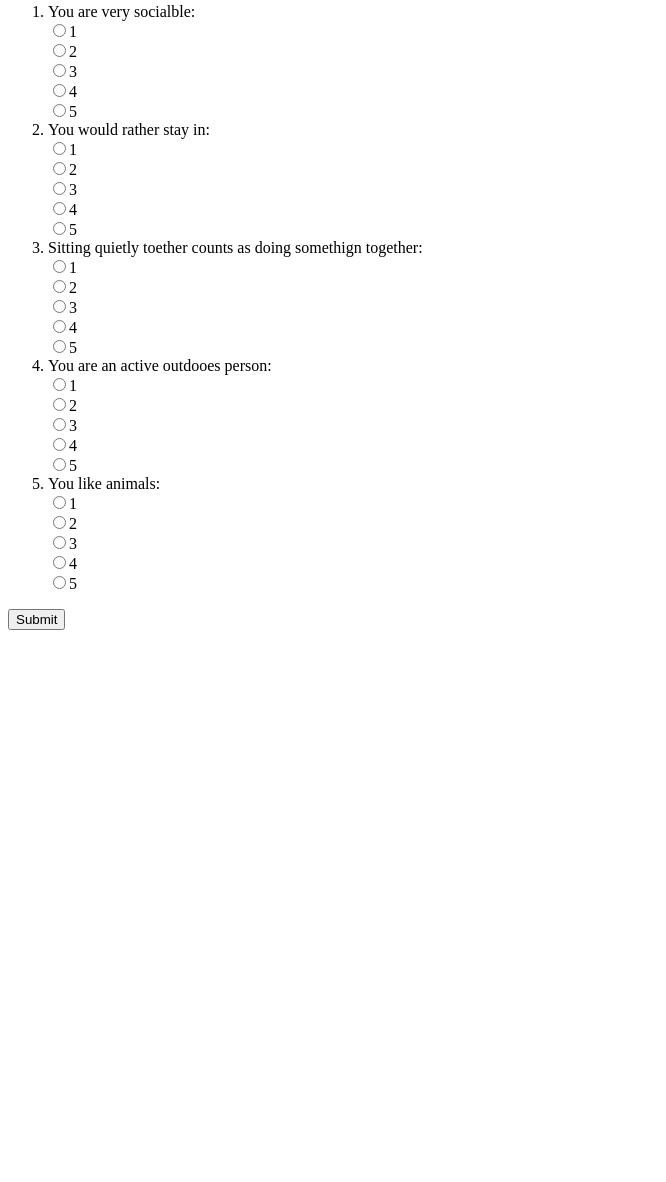
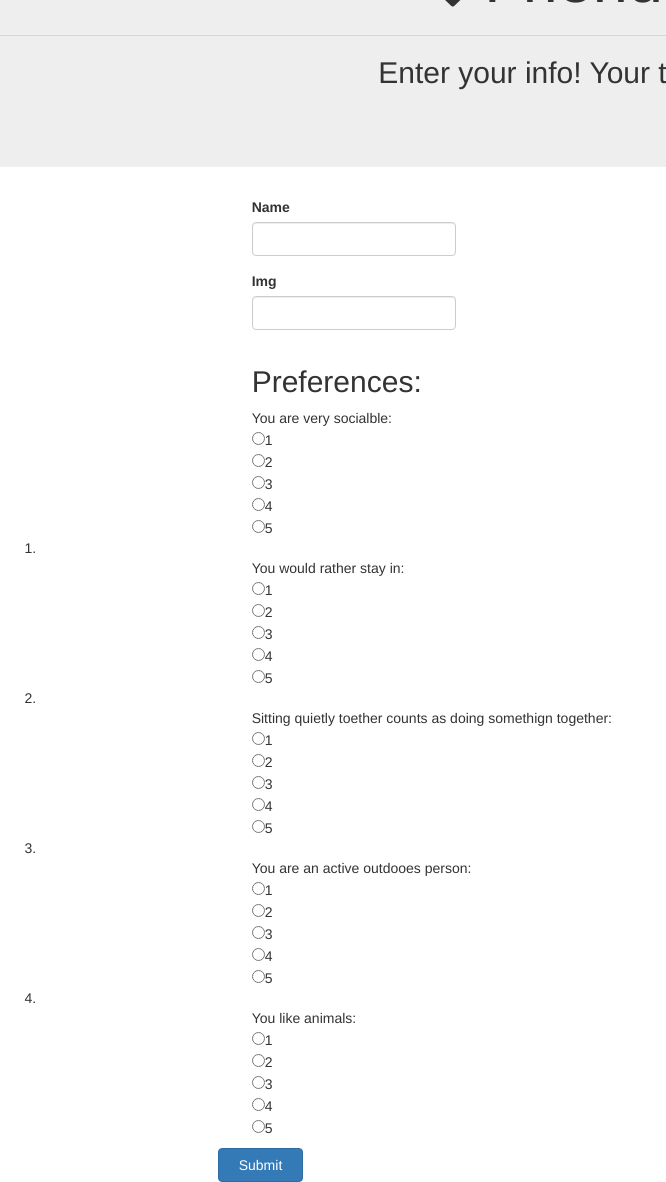
Before and after one commit to lobo89x/FriendFinder, a website: page new.html in a window 1280 px wide. Shown: the part 122-1304 px from the top of the page, without its empty margins (0-666 px from the left). Before the commit the page ends 800 px from the top, so only its background shows below. Drawn offline with nearby package versions, Linux system fonts and the light colour scheme.

Commit message:
updateed the forms, need to work on radio valies

```diff
--- a/new.html
+++ b/new.html
@@ -5,97 +5,177 @@
     <meta name="viewport" content="width=device-width, initial-scale=1.0">
     <meta http-equiv="X-UA-Compatible" content="ie=edge">
     <title>FriendFinder | New User</title>
+    <link rel="stylesheet" href="https://stackpath.bootstrapcdn.com/font-awesome/4.7.0/css/font-awesome.min.css">
+    <script src="https://code.jquery.com/jquery.js"></script> <!-- JQ -->
+    <link rel="stylesheet" href="https://maxcdn.bootstrapcdn.com/bootstrap/3.3.6/css/bootstrap.min.css">
+
 </head>
 <body>
+    <container>
+    </container>
     <div id= "allQuestions">
-
+    <div class="jumbotron">
+            <h1 class="text-center"><i class="fa fa-heart"></i>Friend Finder</h1>
+            <hr>
+            <h2 class="text-center">Enter your info! Your true match awaits!</h2>
+            <br>
+    </div>
         <ol>
             <!-- preference questions -->
             <div class="card-body">
                 <form role="form">
+                        <div class="row">
+
+                    <div class="col-lg-2"></div>
+                    <div class="col-lg-8">
                         <div class="form-group">
                           <label for="userName">Name</label>
-                <input type="text" class="form-control" id="userName">
+                          <input type="text" class="form-control" id="userName" style="width: 25%;">
                         </div>
                         <div class="form-group">
                           <label for="userImg">Img</label>
-                <input type="text" class="form-control" id="userImg">
+                          <input type="text" class="form-control" id="userImg" style="width: 25%;">
                         </div>
-              <div id="preferences"> <h2>Preferences:</h2>
-                  <li><!-- q1 start-->
-                      <div class="questions" id="q1"> You are very socialble:
+                    </div>
+                    <div class="col-lg-2"></div>
+                        </div>
+                    <div id="preferences">
+                    <div class="row">
+                        <div class="col-lg-2"></div>
+                        <div class="col-lg-8">
+                            <h2>Preferences:</h2>
+                        </div>
+                        <div class="col-lg-2"></div>
+                    </div>
+
+                            <div class="row">
+
+                                <div class="col-lg-2"></div>
+                                <div class="col-lg-8">
+                                    <div class="questions" id="q1"> You are very socialble:</div>
+                                </div>
+                                <div class="col-lg-2"></div>
+                            </div>
                             <!-- q1 menu -->
-                          <div class="btn-group mr-2" role="group" aria-label="First group">
-                            <div class="custom-control custom-radio custom-control-inline"> <input type="radio" value=1 class="custom-control-input"  id="defaultInline1" name="inlineDefaultRadiosExample">1</input></div>
-                            <div class="custom-control custom-radio custom-control-inline"> <input type="radio" value=2 class="custom-control-input"  id="defaultInline2" name="inlineDefaultRadiosExample">2</input></div>
-                            <div class="custom-control custom-radio custom-control-inline"> <input type="radio" value=3 class="custom-control-input"  id="defaultInline3" name="inlineDefaultRadiosExample">3</input></div>
-                            <div class="custom-control custom-radio custom-control-inline"> <input type="radio" value=4 class="custom-control-input"  id="defaultInline4" name="inlineDefaultRadiosExample">4</input></div>
-                            <div class="custom-control custom-radio custom-control-inline"> <input type="radio" value=5 class="custom-control-input"  id="defaultInline5" name="inlineDefaultRadiosExample">5</input></div>
-
+                            <div class="row">
+                                <div class="col-lg-2"></div>
+                                <div class="col-lg-8">
+                                    <div class="btn-group mr-3" role="group" aria-label="First group">
+                                        <div class="custom-control custom-radio custom-control-inline"> <input type="radio" value=1 class="custom-control-input"  id="q1" name="group1">1</input></div>
+                                        <div class="custom-control custom-radio custom-control-inline"> <input type="radio" value=2 class="custom-control-input"  id="q1" name="group1">2</input></div>
+                                        <div class="custom-control custom-radio custom-control-inline"> <input type="radio" value=3 class="custom-control-input"  id="q1" name="group1">3</input></div>
+                                        <div class="custom-control custom-radio custom-control-inline"> <input type="radio" value=4 class="custom-control-input"  id="q1" name="group1">4</input></div>
+                                        <div class="custom-control custom-radio custom-control-inline"> <input type="radio" value=5 class="custom-control-input"  id="q1" name="group1">5</input></div>
                                     </div>
-                  </div><!-- q1 end --></li>
+                                </div>
+                                <div class="col-lg-2"></div>
+                            </div>
+                            <li></li>
+                    </div>
 
 
-                  <li><!-- q2 start -->
-                  <div class="questions" id="q2"> You would rather stay in:
-                      <!-- q2 checkboxes -->
+                  <!-- q2 start -->
+                <div class="row">
+                    <div class="col-lg-2"></div>
+                    <div class="col-lg-8">
+                        <div class="questions" id="q2"> You would rather stay in:                </div>
+                    </div>
+                    <div class="col-lg-2"></div>
+                </div>
+                <div class="row">
+                    <div class="col-lg-2"></div>
+                    <div class="col-lg-8">
                         <div class="btn-group mr-2" role="group" aria-label="First group">
-                                    <div class="custom-control custom-radio custom-control-inline"> <input type="radio" value=1 class="custom-control-input"  id="defaultInline1" name="inlineDefaultRadiosExample">1</input></div>
-                                    <div class="custom-control custom-radio custom-control-inline"> <input type="radio" value=2 class="custom-control-input"  id="defaultInline2" name="inlineDefaultRadiosExample">2</input></div>
-                                    <div class="custom-control custom-radio custom-control-inline"> <input type="radio" value=3 class="custom-control-input"  id="defaultInline3" name="inlineDefaultRadiosExample">3</input></div>
-                                    <div class="custom-control custom-radio custom-control-inline"> <input type="radio" value=4 class="custom-control-input"  id="defaultInline4" name="inlineDefaultRadiosExample">4</input></div>
-                                    <div class="custom-control custom-radio custom-control-inline"> <input type="radio" value=5 class="custom-control-input"  id="defaultInline5" name="inlineDefaultRadiosExample">5</input></div>
-
+                            <div class="custom-control custom-radio custom-control-inline"> <input type="radio" value=1 class="custom-control-input"  id="q2" name="group2">1</input></div>
+                            <div class="custom-control custom-radio custom-control-inline"> <input type="radio" value=2 class="custom-control-input"  id="q2" name="group2">2</input></div>
+                            <div class="custom-control custom-radio custom-control-inline"> <input type="radio" value=3 class="custom-control-input"  id="q2" name="group2">3</input></div>
+                            <div class="custom-control custom-radio custom-control-inline"> <input type="radio" value=4 class="custom-control-input"  id="q2" name="group2">4</input></div>
+                            <div class="custom-control custom-radio custom-control-inline"> <input type="radio" value=5 class="custom-control-input"  id="q2" name="group2">5</input></div>
                         </div>
                     </div>
-                      </div> <!-- q2 end -->
-
-                      <li><!-- q3 start -->
-                          <div class="questions" id="q3"> Sitting quietly toether counts as doing somethign together:
-                              <!-- q3 checkboxes -->
+                    <div class="col-lg-2"></div>
+                </div>
+                <li></li>
+                <!-- q3 start -->
+                <div class="row">
+                    <div class="col-lg-2"></div>
+                    <div class="col-lg-8">
+                        <div class="questions" id="q3"> Sitting quietly toether counts as doing somethign together:          </div>
+                    </div>
+                    <div class="col-lg-2"></div>
+                </div>
+                <div class="row">
+                    <div class="col-lg-2"></div>
+                    <div class="col-lg-8">
                         <div class="btn-group mr-2" role="group" aria-label="First group">
-                                    <div class="custom-control custom-radio custom-control-inline"> <input type="radio" value=1 class="custom-control-input"  id="defaultInline1" name="inlineDefaultRadiosExample">1</input></div>
-                                    <div class="custom-control custom-radio custom-control-inline"> <input type="radio" value=2 class="custom-control-input"  id="defaultInline2" name="inlineDefaultRadiosExample">2</input></div>
-                                    <div class="custom-control custom-radio custom-control-inline"> <input type="radio" value=3 class="custom-control-input"  id="defaultInline3" name="inlineDefaultRadiosExample">3</input></div>
-                                    <div class="custom-control custom-radio custom-control-inline"> <input type="radio" value=4 class="custom-control-input"  id="defaultInline4" name="inlineDefaultRadiosExample">4</input></div>
-                                    <div class="custom-control custom-radio custom-control-inline"> <input type="radio" value=5 class="custom-control-input"  id="defaultInline5" name="inlineDefaultRadiosExample">5</input></div>
-
+                              <div class="custom-control custom-radio custom-control-inline"> <input type="radio" value=1 class="custom-control-input"  id="q3" name="group3">1</input></div>
+                              <div class="custom-control custom-radio custom-control-inline"> <input type="radio" value=2 class="custom-control-input"  id="q3" name="group3">2</input></div>
+                              <div class="custom-control custom-radio custom-control-inline"> <input type="radio" value=3 class="custom-control-input"  id="q3" name="group3">3</input></div>
+                              <div class="custom-control custom-radio custom-control-inline"> <input type="radio" value=4 class="custom-control-input"  id="q3" name="group3">4</input></div>
+                              <div class="custom-control custom-radio custom-control-inline"> <input type="radio" value=5 class="custom-control-input"  id="q3" name="group3">5</input></div>
                         </div>
-                          </div> <!-- q3 end -->
-
-                          <li><!-- q4 start-->
-                              <div class="questions" id="q4"> You are an active outdooes person:
-
+                    </div>
+                    <div class="col-lg-2"></div>
+                </div>
+                <li></li>
+                <!-- q4 start-->
+                <div class="row">
+                    <div class="col-lg-2"></div>
+                    <div class="col-lg-8">
+                        <div class="questions" id="q4"> You are an active outdooes person:</div>
+                    </div>
+                    <div class="col-lg-2"></div>
+                </div>
+                <div class="row">
+                    <div class="col-lg-2"></div>
+                    <div class="col-lg-8">
                         <div class="btn-group mr-2" role="group" aria-label="First group">
-                                        <div class="custom-control custom-radio custom-control-inline"> <input type="radio" value=1 class="custom-control-input"  id="defaultInline1" name="inlineDefaultRadiosExample">1</input></div>
-                                        <div class="custom-control custom-radio custom-control-inline"> <input type="radio" value=2 class="custom-control-input"  id="defaultInline2" name="inlineDefaultRadiosExample">2</input></div>
-                                        <div class="custom-control custom-radio custom-control-inline"> <input type="radio" value=3 class="custom-control-input"  id="defaultInline3" name="inlineDefaultRadiosExample">3</input></div>
-                                        <div class="custom-control custom-radio custom-control-inline"> <input type="radio" value=4 class="custom-control-input"  id="defaultInline4" name="inlineDefaultRadiosExample">4</input></div>
-                                        <div class="custom-control custom-radio custom-control-inline"> <input type="radio" value=5 class="custom-control-input"  id="defaultInline5" name="inlineDefaultRadiosExample">5</input></div>
-
+                              <div class="custom-control custom-radio custom-control-inline"> <input type="radio" value=1 class="custom-control-input"  id="q4" name="group4">1</input></div>
+                              <div class="custom-control custom-radio custom-control-inline"> <input type="radio" value=2 class="custom-control-input"  id="q4" name="group4">2</input></div>
+                              <div class="custom-control custom-radio custom-control-inline"> <input type="radio" value=3 class="custom-control-input"  id="q4" name="group4">3</input></div>
+                              <div class="custom-control custom-radio custom-control-inline"> <input type="radio" value=4 class="custom-control-input"  id="q4" name="group4">4</input></div>
+                              <div class="custom-control custom-radio custom-control-inline"> <input type="radio" value=5 class="custom-control-input"  id="q4" name="group4">5</input></div>
                         </div>
-                              </div> <!-- q4 end -->
-
-                              <li><!-- q5 start-->
-                                  <div class="questions" id="q5"> You like animals:
+                    </div>
+                    <div class="col-lg-2"></div>
+                </div>
+                <li></li>
+                <!-- q5 start-->
+                <div class="row">
+                    <div class="col-lg-2"></div>
+                    <div class="col-lg-8">
+                        <div class="questions" id="q5"> You like animals:</div>
+                    </div>
+                    <div class="col-lg-2"></div>
+                </div>
+                <div class="row">
+                    <div class="col-lg-2"></div>
+                    <div class="col-lg-8">
+                        <div class="btn-group mr-2" role="group" aria-label="First group">
+                              <div class="custom-control custom-radio custom-control-inline"> <input type="radio" value=1 class="custom-control-input"  id="q5" name="group5">1</input></div>
+                              <div class="custom-control custom-radio custom-control-inline"> <input type="radio" value=2 class="custom-control-input"  id="q5" name="group5">2</input></div>
+                              <div class="custom-control custom-radio custom-control-inline"> <input type="radio" value=3 class="custom-control-input"  id="q5" name="group5">3</input></div>
+                              <div class="custom-control custom-radio custom-control-inline"> <input type="radio" value=4 class="custom-control-input"  id="q5" name="group5">4</input></div>
+                              <div class="custom-control custom-radio custom-control-inline"> <input type="radio" value=5 class="custom-control-input"  id="q5" name="group5">5</input></div>
+                        </div>
+                    </div>
+                    <div class="col-lg-2"></div>
+                </div>
                                       <!-- q5 checkboxes -->
-                                      <div class="btn-group mr-2" role="group" aria-label="First group">
-                                            <div class="custom-control custom-radio custom-control-inline"> <input type="radio" value=1 class="custom-control-input"  id="defaultInline1" name="inlineDefaultRadiosExample">1</input></div>
-                                            <div class="custom-control custom-radio custom-control-inline"> <input type="radio" value=2 class="custom-control-input"  id="defaultInline2" name="inlineDefaultRadiosExample">2</input></div>
-                                            <div class="custom-control custom-radio custom-control-inline"> <input type="radio" value=3 class="custom-control-input"  id="defaultInline3" name="inlineDefaultRadiosExample">3</input></div>
-                                            <div class="custom-control custom-radio custom-control-inline"> <input type="radio" value=4 class="custom-control-input"  id="defaultInline4" name="inlineDefaultRadiosExample">4</input></div>
-                                            <div class="custom-control custom-radio custom-control-inline"> <input type="radio" value=5 class="custom-control-input"  id="defaultInline5" name="inlineDefaultRadiosExample">5</input></div>
-
-                                      </div>
-                                  </div> <!-- q5 end -->
 
                               </div>
             </form>
         </div>
-                        <button type="submit" class="btn btn-primary submit">Submit</button>
+        <div class="row">
+            <div class="col-lg-2"></div>
+            <div class="col-lg-8">
+                <button type="submit" class="btn btn-primary submit" style="width: 10%">Submit</button>
+            </div>
+            <div class="col-lg-2"></div>
+        </div>
                     </body>
 <script>
-$("#add-btn").on("click", function(event) {
+$(".submit").on("click", function(event) {
       event.preventDefault();
       var newClient = {
         userName: $("#userName").val().trim(),
@@ -107,8 +187,8 @@ $("#add-btn").on("click", function(event) {
         q5: $("#q5").val().trim()
       };
 
-      // Question: What does this code do??
-      $.post("/api/new", newCharacter)
+
+      $.post("/api/new", newClient)
         .then(function(data) {
           console.log("new.html", data);
           alert("Adding user...");
```
Also changed, not shown: index.html (+6 -3 lines), matches.html (+53 -1 lines), server.js (+18 -8 lines), package.json (indentation only), 1 other file. Lines whose indentation alone changed are shown as unchanged.
